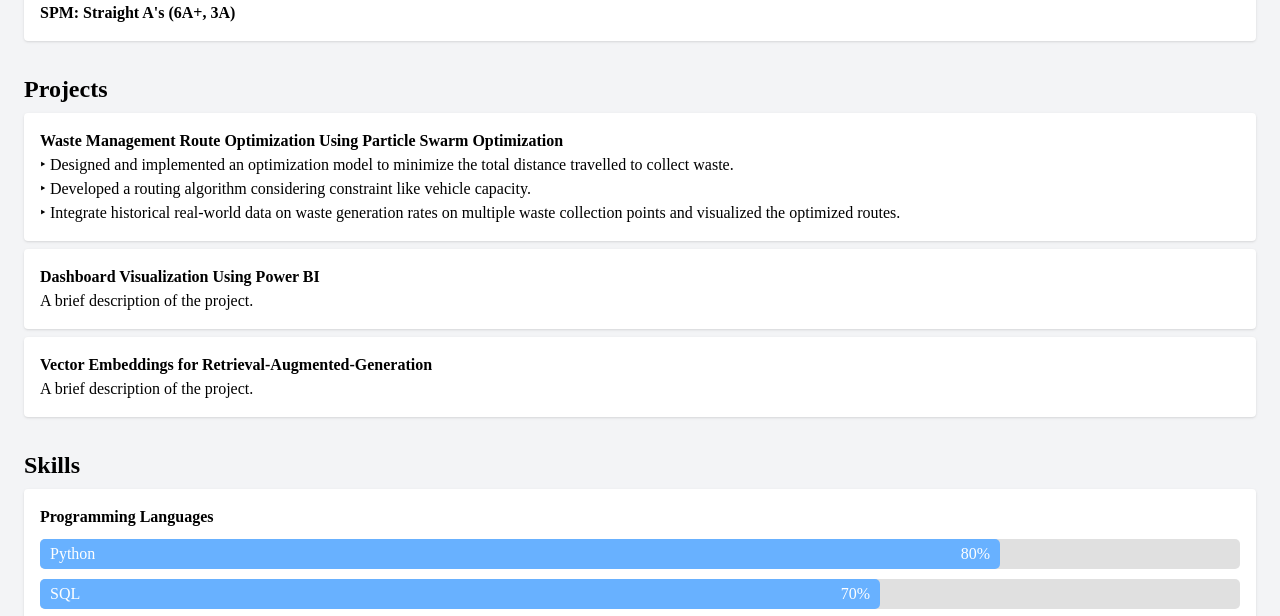
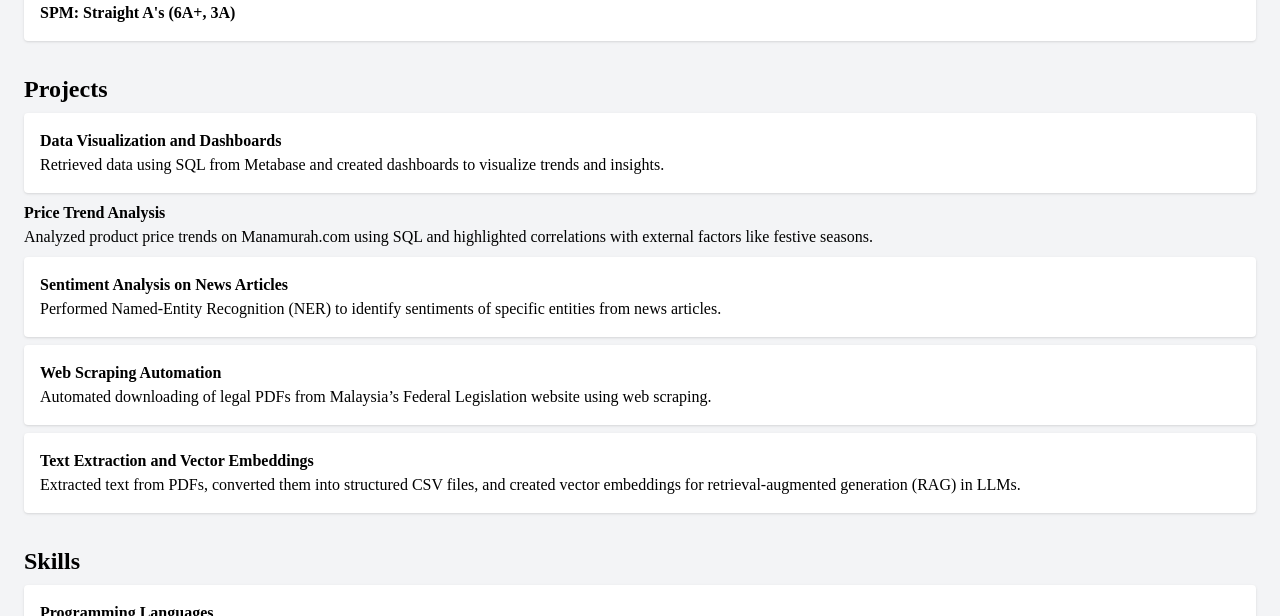
Before and after one commit to khaigrizz/Biography, a website: page index.html in a window 1280 px wide. Shown: the part 751-1367 px from the top of the page. Drawn offline with nearby package versions, Linux system fonts and the light colour scheme; a web font is replaced by a local one.

Commit message:
Update index.html

```diff
--- a/index.html
+++ b/index.html
@@ -8,7 +8,7 @@
     <link rel="preconnect" href="https://fonts.googleapis.com">
     <link rel="preconnect" href="https://fonts.gstatic.com" crossorigin>
     <link href="https://fonts.googleapis.com/css2?family=Bruno+Ace+SC&family=Geo&display=swap" rel="stylesheet">
-    <title>B10GR4PHY - KH41RUL 4MR1</title>
+    <title>BIO - KHAIRUL AMRI</title>
     <link rel="stylesheet" href="https://cdnjs.cloudflare.com/ajax/libs/font-awesome/6.0.0-beta3/css/all.min.css">
     <link rel="icon" href="images/hashtag.png" type="image/png">
     <link rel="stylesheet" href="css/styles.css">
@@ -77,18 +77,26 @@
             <h2 class="text-2xl font-semibold">Projects</h2>
             <ul class="mt-2 space-y-2">
                 <li class="bg-white p-4 rounded shadow">
-                    <h3 class="font-bold">Waste Management Route Optimization Using Particle Swarm Optimization</h3>
-                    <p class="text-justify">&#8227 Designed and implemented an optimization model to minimize the total distance travelled to collect waste.</p>
-                    <p class="text-justify">&#8227 Developed a routing algorithm considering constraint like vehicle capacity.</p>
-                    <p class="text-justify">&#8227 Integrate historical real-world data on waste generation rates on multiple waste collection points and visualized the optimized routes.</p>
+                    <h3 class="font-bold">Data Visualization and Dashboards</h3>
+                    <p>Retrieved data using SQL from Metabase and created dashboards to visualize trends and insights.</p>
+                </li>
+                <li>
+                    <h3 class="font-bold">Price Trend Analysis</h3>
+                    <p>Analyzed product price trends on Manamurah.com using SQL and highlighted correlations
+                        with external factors like festive seasons.</p>
                 </li>
                 <li class="bg-white p-4 rounded shadow">
-                    <h3 class="font-bold">Dashboard Visualization Using Power BI</h3>
-                    <p>A brief description of the project.</p>
+                    <h3 class="font-bold">Sentiment Analysis on News Articles</h3>
+                    <p>Performed Named-Entity Recognition (NER) to identify sentiments of specific entities from news articles.</p>
                 </li>
                 <li class="bg-white p-4 rounded shadow">
-                    <h3 class="font-bold">Vector Embeddings for Retrieval-Augmented-Generation</h3>
-                    <p>A brief description of the project.</p>
+                    <h3 class="font-bold">Web Scraping Automation</h3>
+                    <p>Automated downloading of legal PDFs from Malaysia’s Federal Legislation website using web scraping.</p>
+                </li>
+                <li class="bg-white p-4 rounded shadow">
+                    <h3 class="font-bold">Text Extraction and Vector Embeddings</h3>
+                    <p>Extracted text from PDFs, converted them into structured CSV files, and created vector
+                        embeddings for retrieval-augmented generation (RAG) in LLMs.</p>
                 </li>
             </ul>
         </section>
```
